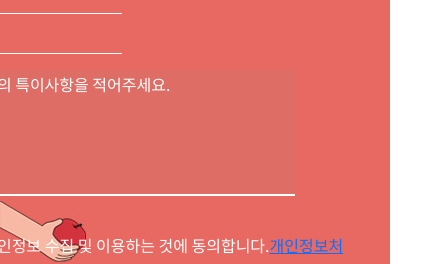
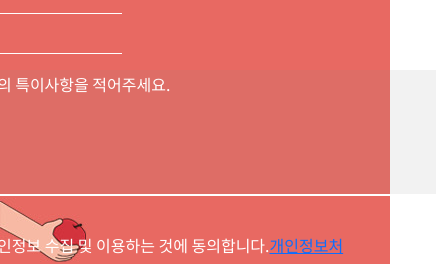
Before and after one commit to KimGyuWan/react_petfood.github.io, a React (Create React App) app: page / in a window 390 px wide. Shown: the part 1025-1289 px from the top of the page, 436 px wide, since content can reach past the window. Built offline with nearby package versions, Linux system fonts and the light colour scheme.

Commit message:
폼 부트스트랩 반응형 수정

```diff
--- a/src/component/dongmin/Form.js
+++ b/src/component/dongmin/Form.js
@@ -49,13 +49,13 @@ const Form = () => {
                         </div>
                         <fieldset className="box  d-md-flex ">
                             <div className="list_wrap row mx-0">
-                                <div className=" col-md-6 col-lg-4" >
+                                <div className="col-md-5 col-lg-4" >
 
                                     <ul className='px-0 mb-0'>
                                         <li className="item my-2">
                                             <div className="input_box1">
                                                 <label htmlFor="name" className="p-0"></label>
-                                                <input type="text" name="name" id="name" defaultValue={name} onChange={onChange} placeholder="이름" />
+                                                <input type="text" className='w-100' name="name" id="name" defaultValue={name} onChange={onChange} placeholder="이름" />
 
                                             </div>
                                         </li>
@@ -93,7 +93,7 @@ const Form = () => {
                                         </li>
                                     </ul>
                                 </div>
-                                <div className="col-md-6 col-lg-4">
+                                <div className="col-md-5 col-lg-4">
                                     <ul className='px-0 mb-0'>
                                         <li className="item my-2">
                                             <div className="input_box1">
@@ -108,7 +108,7 @@ const Form = () => {
                                             </div>
                                         </li>
                                     </ul>
-                                    <textarea name="" className="text position-rel my-3 col col-md-6 col-sm-6 d-block" id="tx" cols="36" rows="5"
+                                    <textarea name="" className="text position-rel my-3 col-md-6 col-sm-6 d-block w-100" id="tx" cols="36" rows="5"
                                         placeholder="반려동물의 특이사항을 적어주세요."></textarea>
                                 </div>
                                 <div className="check_box col-lg-4">
```
